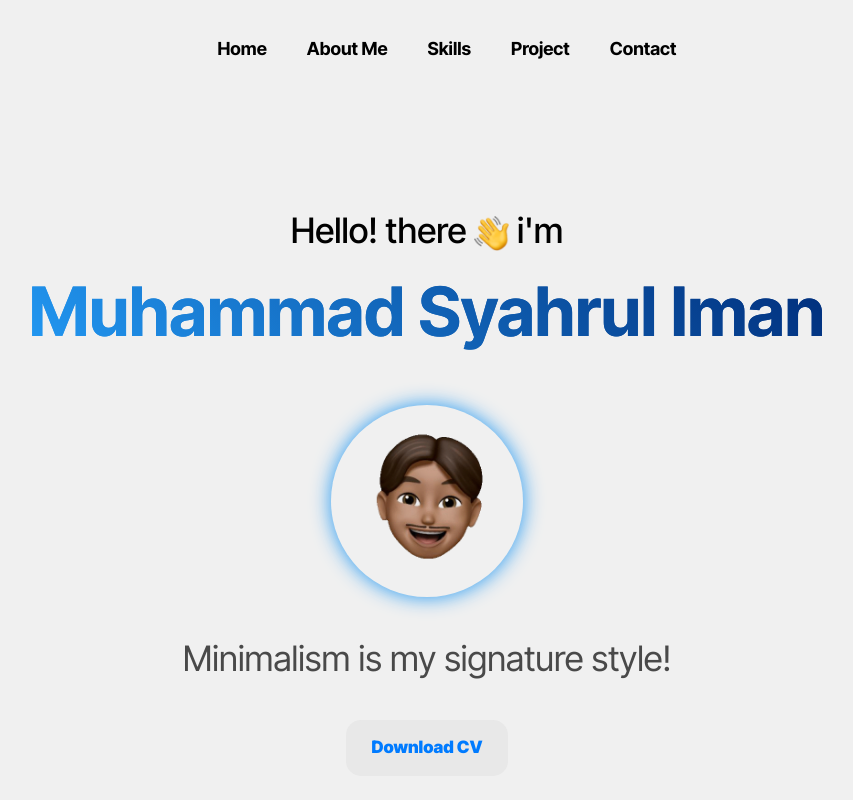
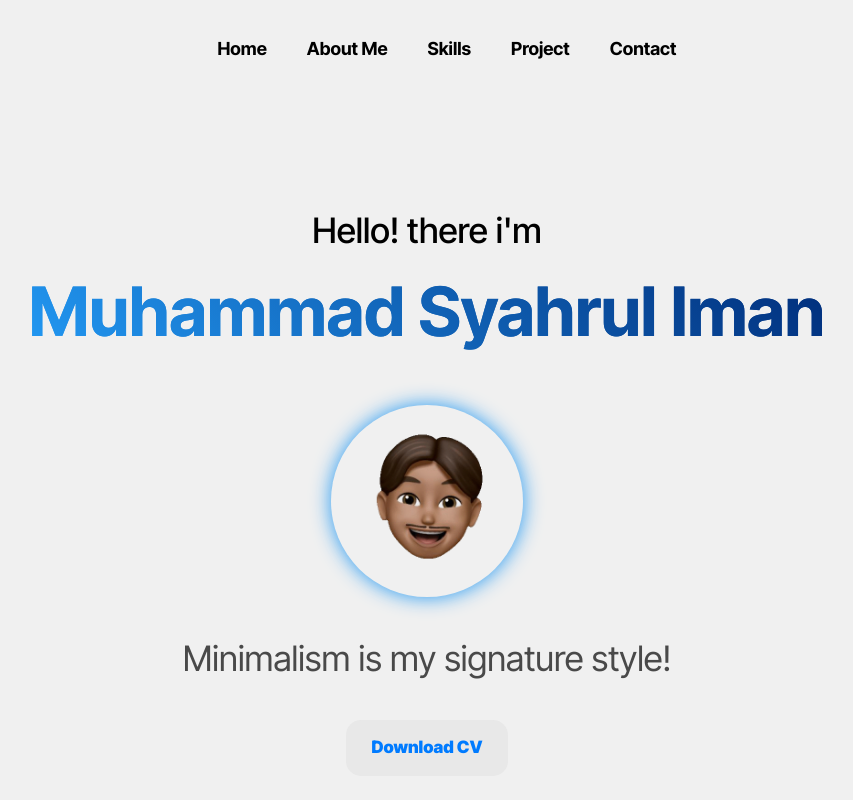
Before and after one commit to ayung220/my_portfolio, a plain HTML site: page index.html in a window 1280 px wide. Shown: the top 800 px of the page, without its empty margins (213-1066 px from the left). Drawn offline with nearby package versions, Linux system fonts and the light colour scheme.

Commit message:
update revisi 1.2

```diff
--- a/index.html
+++ b/index.html
@@ -35,9 +35,7 @@
         <div class="home-content">
 
             <div class="hand-img"></div>
-            <h3 >Hello! there
-                <img src="Waving hand.png" class="hand-img" style="width: 35px;">
-                i'm</h3>
+            <h3 >Hello! there i'm</h3>
 
             <h1 class="text-name">
                 <span class="text-name">Muhammad Syahrul Iman</span>
```
